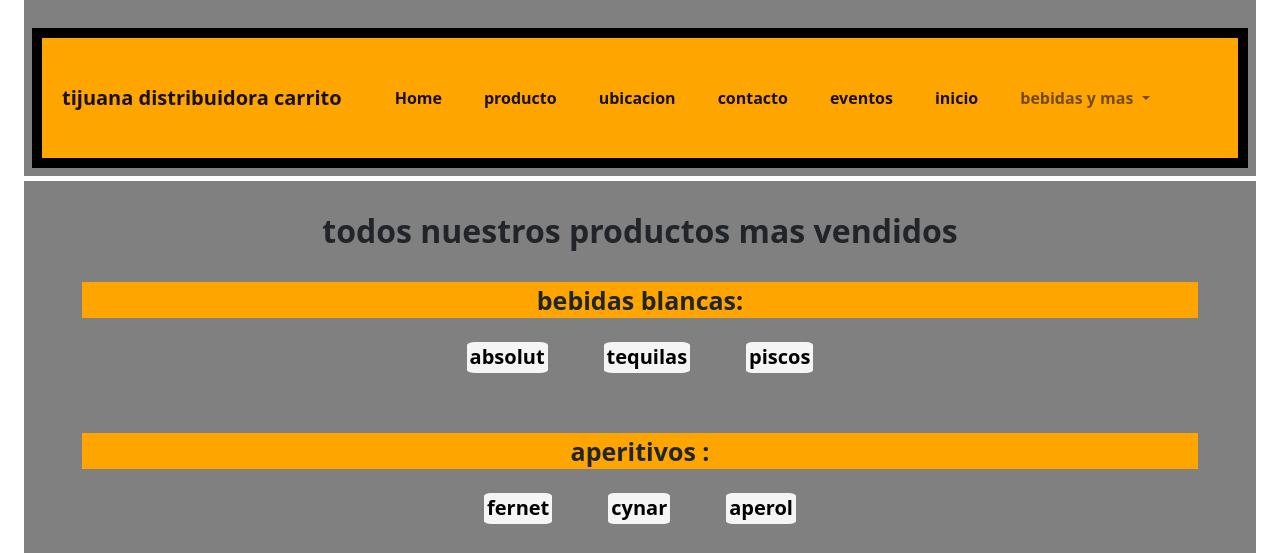
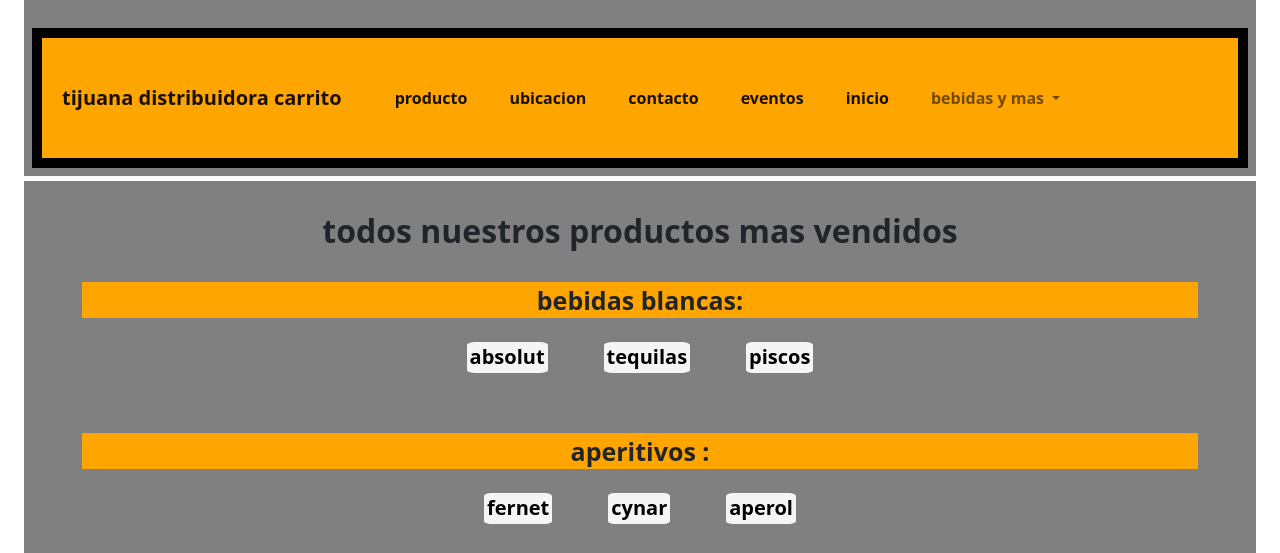
Before and after one commit to maximilianoCapellini/tijuanaocho, a website: page page/carrito.html in a window 1280 px wide. Shown: the part 247-800 px from the top of the page. Drawn offline with nearby package versions, Linux system fonts and the light colour scheme.

Commit message:
originmsater

```diff
--- a/page/carrito.html
+++ b/page/carrito.html
@@ -29,9 +29,6 @@
             </button>
             <div class="collapse navbar-collapse" id="navbarSupportedContent">
               <ul class="navbar-nav me-auto mb-2 mb-lg-0">
-                <li class="nav-item">
-                  <a class="nav-link active" aria-current="page" href="../index.html">Home</a>
-                </li>
                 <li class="nav-item">
                   <a class="nav-link active" href="productos.html">producto </a>
                 </li>
```
Also changed, not shown: page/contacto.html (+0 -3 lines), page/eventos.html (+0 -3 lines), page/productos.html (+0 -3 lines), page/ubicacion.html (+0 -3 lines).
